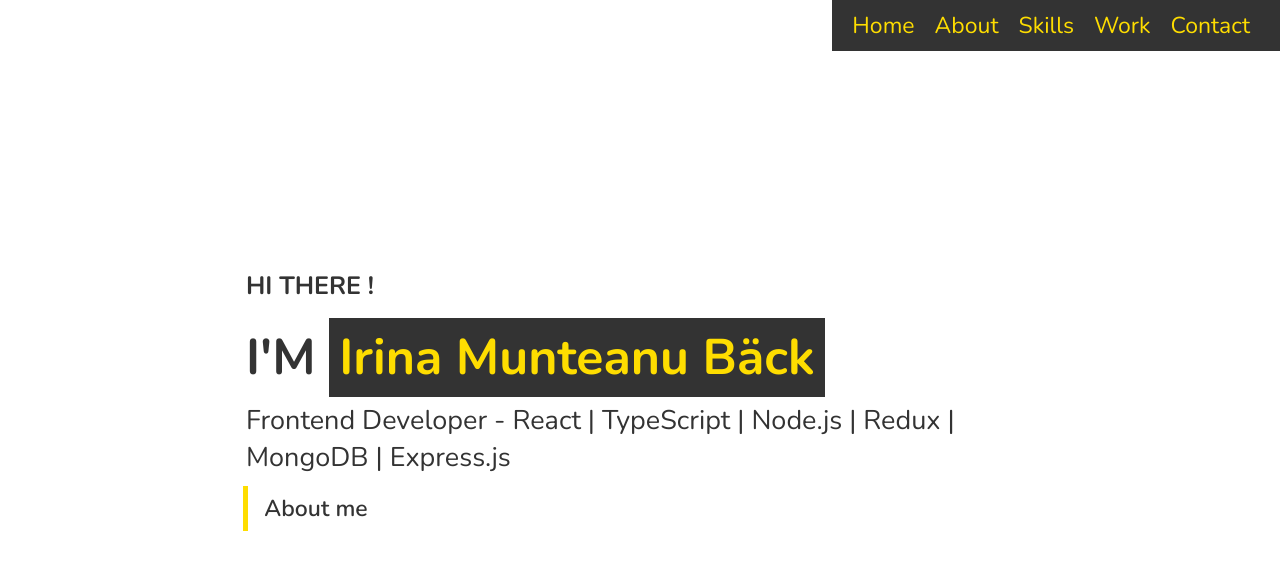
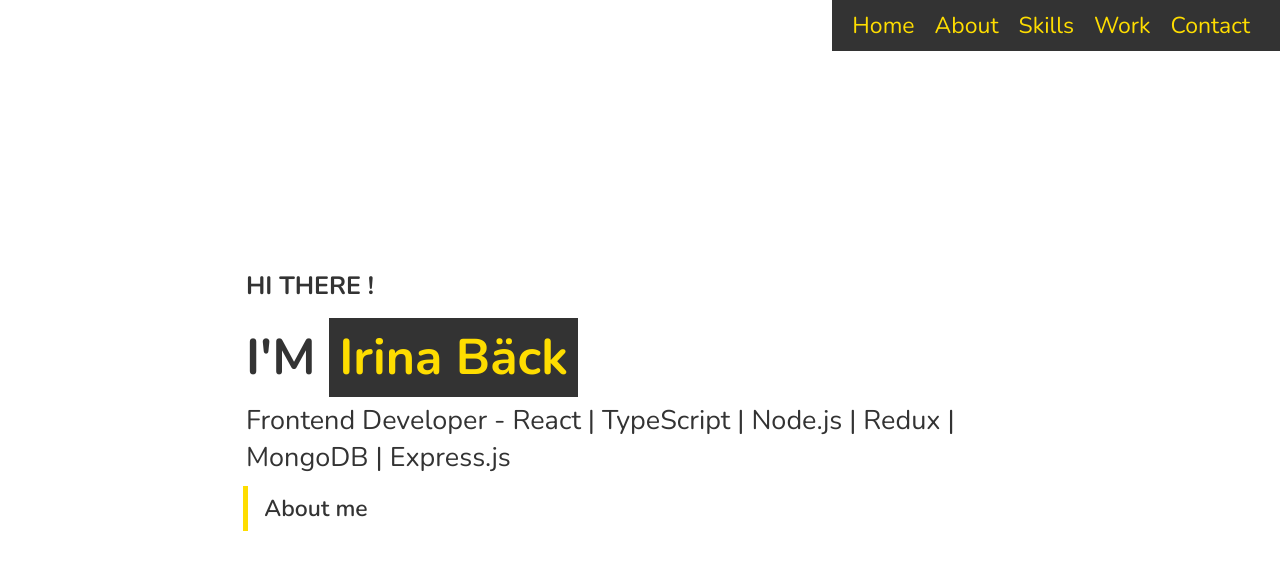
Before and after one commit to whatthefoobar/react-portfolio-2, a React (Vite) app: page / in a window 1280 px wide. Shown: the top 570 px of the page. Built offline with nearby package versions, Linux system fonts and the light colour scheme.

Commit message:
Update Home.tsx

```diff
--- a/src/pages/Home/Home.tsx
+++ b/src/pages/Home/Home.tsx
@@ -6,7 +6,7 @@ const Home = () => {
     <section id="home" className="home container">
       <h3>HI THERE !</h3>
       <h1>
-        I'M <span>Irina Munteanu Bäck</span>
+        I'M <span>Irina Bäck</span>
       </h1>
       <p>
         Frontend Developer - React | TypeScript | Node.js | Redux | MongoDB | Express.js
```
